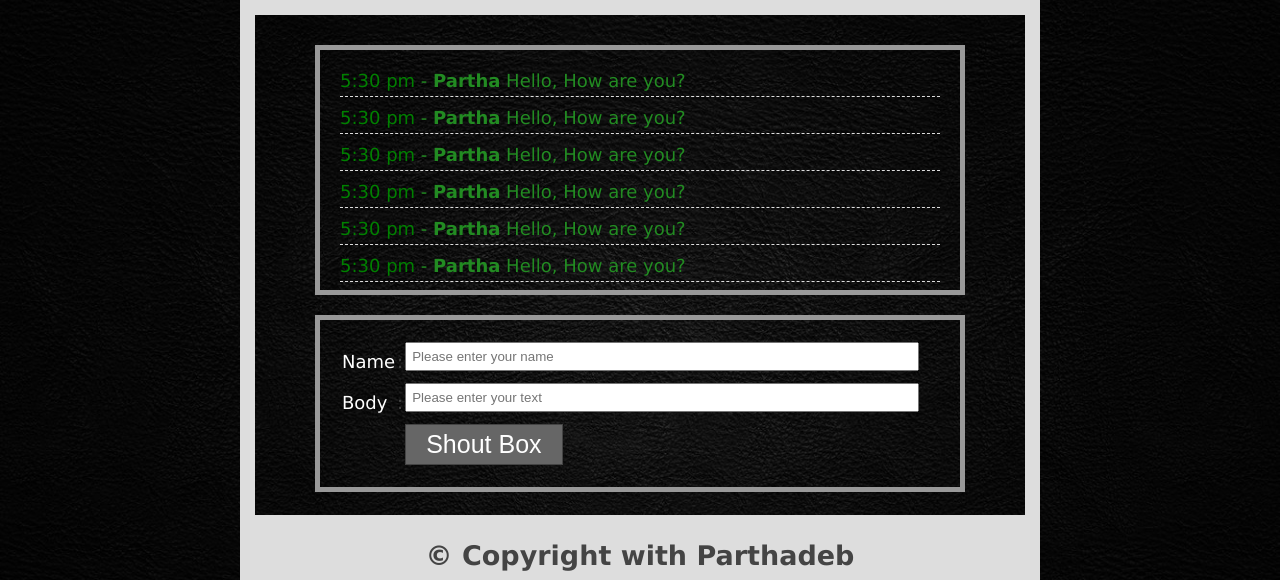
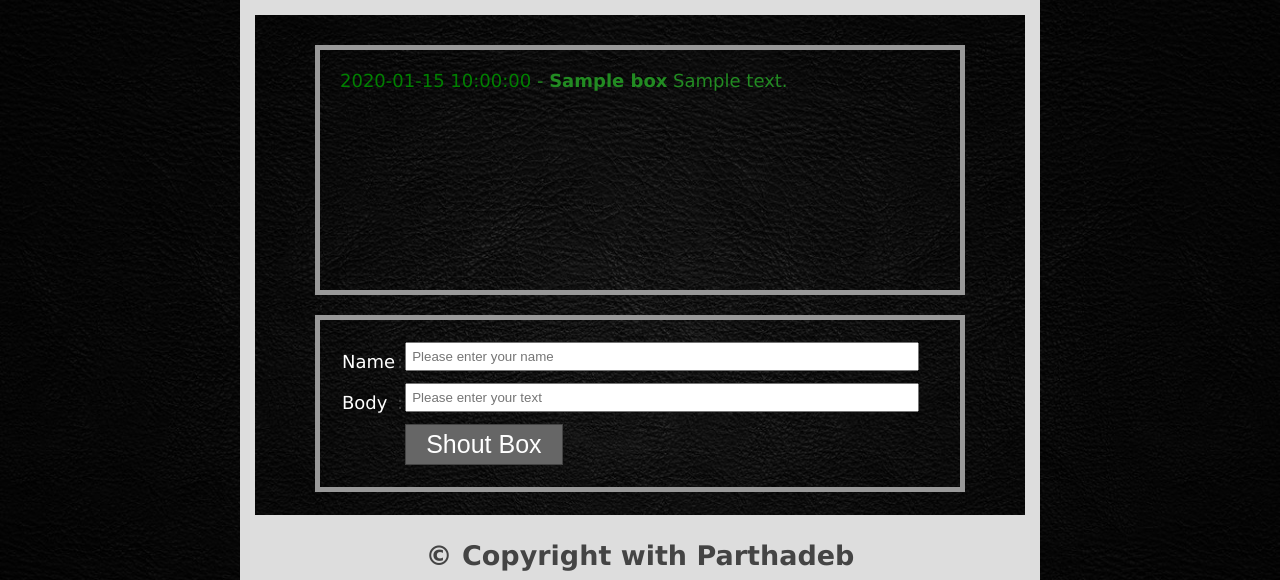
Before and after one commit to WebcoderPartha/oopshoutbox, a PHP site: page / in a window 1280 px wide. Shown: the part 89-669 px from the top of the page. Run offline with PHP 8.4, Linux system fonts and the light colour scheme; tables that the repository leaves empty or names only in its code hold one stand-in row (values such as "Sample post").

Commit message:
shout insert and data show finished

```diff
--- a/classes/Shout.php
+++ b/classes/Shout.php
@@ -13,4 +13,28 @@ class Shout
 
     }
 
+    public function getAllData(){
+
+        $query = "SELECT * FROM tbl_box ORDER BY id DESC";
+        $result = $this->db->select($query);
+        return $result;
+
+    }
+
+    public function insertData($data){
+
+        $name = mysqli_real_escape_string($this->db->link, $data['name']);
+        $body = mysqli_real_escape_string($this->db->link, $data['body']);
+        date_default_timezone_set('Asia/Dhaka');
+        $time = date('h:i:s a', time());
+
+        $query = "INSERT INTO tbl_box (name, body, time) VALUES ('$name', '$body', '$time')";
+
+        $this->db->insert($query);
+
+        header('Location: index.php');
+
+
+    }
+
 }
--- a/index.php
+++ b/index.php
@@ -3,6 +3,7 @@
     include_once "classes/Shout.php";
     $shout = new Shout();
 ?>
+
 <!doctype html>
 <html lang="en">
 <head>
@@ -21,29 +22,27 @@
         <section class="content clr">
             <div class="box">
                 <ul>
-                    <li><span>5:30 pm</span> - <b>Partha</b> Hello, How are you?</li>
-                    <li><span>5:30 pm</span> - <b>Partha</b> Hello, How are you?</li>
-                    <li><span>5:30 pm</span> - <b>Partha</b> Hello, How are you?</li>
-                    <li><span>5:30 pm</span> - <b>Partha</b> Hello, How are you?</li>
-                    <li><span>5:30 pm</span> - <b>Partha</b> Hello, How are you?</li>
-                    <li><span>5:30 pm</span> - <b>Partha</b> Hello, How are you?</li>
-                    <li><span>5:30 pm</span> - <b>Partha</b> Hello, How are you?</li>
-                    <li><span>5:30 pm</span> - <b>Partha</b> Hello, How are you?</li>
-                    <li><span>5:30 pm</span> - <b>Partha</b> Hello, How are you?</li>
-                    <li><span>5:30 pm</span> - <b>Partha</b> Hello, How are you?</li>
-                    <li><span>5:30 pm</span> - <b>Partha</b> Hello, How are you?</li>
-                    <li><span>5:30 pm</span> - <b>Partha</b> Hello, How are you?</li>
-                    <li><span>5:30 pm</span> - <b>Partha</b> Hello, How are you?</li>
-                    <li><span>5:30 pm</span> - <b>Partha</b> Hello, How are you?</li>
-                    <li><span>5:30 pm</span> - <b>Partha</b> Hello, How are you?</li>
-                    <li><span>5:30 pm</span> - <b>Partha</b> Hello, How are you?</li>
-                    <li><span>5:30 pm</span> - <b>Partha</b> Hello, How are you?</li>
-                    <li><span>5:30 pm</span> - <b>Partha</b> Hello, How are you?</li>
+                    <?php
+                        $alldata = $shout->getAllData();
+                        while ($result = $alldata->fetch_assoc()){
+                    ?>
+                    <li><span><?php echo $result['time'] ?></span> - <b><?php echo $result['name'] ?></b> <?php echo $result['body'] ?></li>
+                    <?php } ?>
                 </ul>
             </div>
 
             <div class="shoutform clr">
-                <form action="" method="POST">
+                <?php
+                if ($_SERVER['REQUEST_METHOD'] == 'POST' && isset($_POST['submit'])){
+                    $insertdata = $shout->insertData($_POST);
+                }
+                ?>
+                <?php
+                if (isset($insertdata)){
+                    echo $insertdata;
+                }
+                ?>
+                <form action="index.php" method="POST">
                     <table>
                         <tr>
                             <td style="color:#fff;">Name</td>
--- a/lib/Database.php
+++ b/lib/Database.php
@@ -12,9 +12,9 @@ Class Database{
     public $link;
     public $error;
 
-//    public function __construct(){
-//        $this->connectDB();
-//    }
+    public function __construct(){
+        $this->connectDB();
+    }
 
     private function connectDB(){
         $this->link = new mysqli($this->host, $this->user, $this->pass,
```
